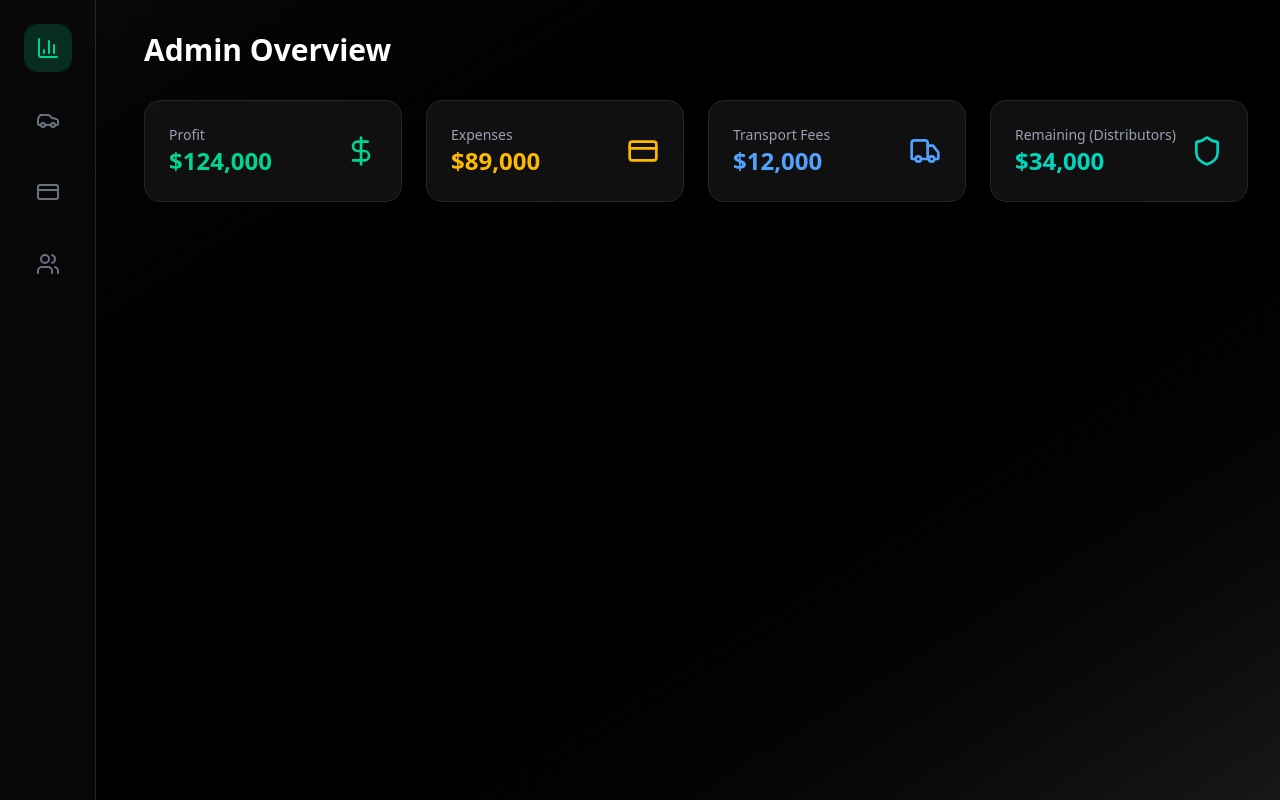
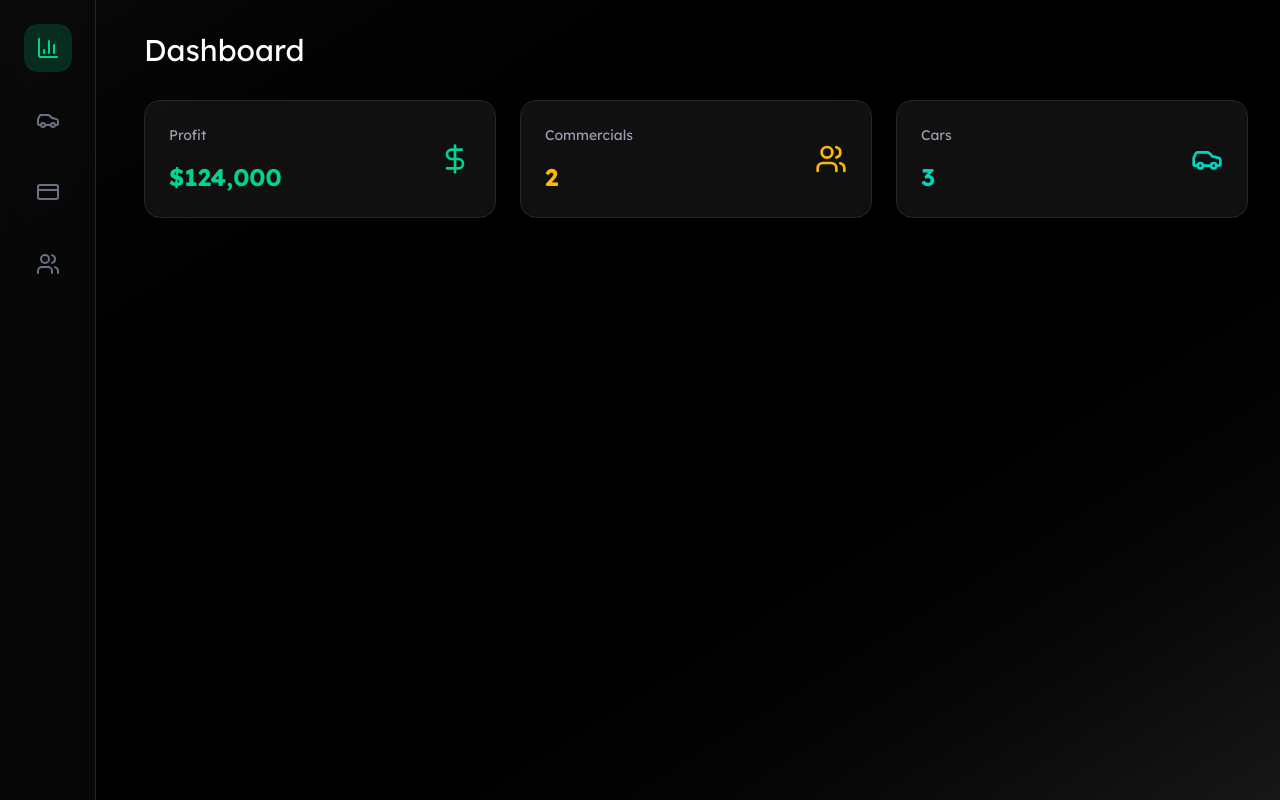
Before and after one commit to Nxwfel/Palmier-Auto, a React (Vite) app: page /admin in a window 1280 px wide. Built offline with nearby package versions, Linux system fonts and the light colour scheme; a web font is replaced by a local one.

Commit message:
Admin page updated

```diff
--- a/src/Pages/Admin.jsx
+++ b/src/Pages/Admin.jsx
@@ -7,10 +7,10 @@ import {
   Plus,
   Eye,
   Lock,
-  Package,
   CreditCard,
   BarChart3,
-  Shield,
+  Trash,
+  Edit,
 } from "lucide-react";
 import { motion, AnimatePresence } from "framer-motion";
 
@@ -26,32 +26,138 @@ const Card = ({ children, className = "" }) => (
 const StatCard = ({ icon: Icon, label, value, color }) => (
   <Card className="flex items-center justify-between">
     <div>
-      <p className="text-gray-400 text-sm">{label}</p>
+      <p className="text-gray-400 text-sm mb-[2vh]">{label}</p>
       <h3 className={`text-2xl font-bold ${color}`}>{value}</h3>
     </div>
     <Icon className={`${color} w-8 h-8`} />
   </Card>
 );
 
+const BarChart = ({ data = [] }) => {
+  const max = Math.max(...data.map((d) => d.value), 1);
+  return (
+    <div className="space-y-4">
+      {data.map((d) => (
+        <div key={d.label}>
+          <div className="flex justify-between mb-1 text-sm text-gray-300">
+            <span>{d.label}</span>
+            <span className="font-semibold">${d.value.toLocaleString()}</span>
+          </div>
+          <div className="w-full bg-neutral-800 rounded h-3">
+            <div
+              className="h-3 rounded"
+              style={{ width: `${(d.value / max) * 100}%`, background: d.color }}
+            />
+          </div>
+        </div>
+      ))}
+    </div>
+  );
+};
+
 const Admin = () => {
   const [activeTab, setActiveTab] = useState("overview");
-  const [commercials, setCommercials] = useState([
-    { id: 1, name: "Yacine", phone: "0667452891", email: "yacine@dealer.com", password: "******" },
-    { id: 2, name: "Amir", phone: "0671128457", email: "amir@dealer.com", password: "******" },
+  const [search, setSearch] = useState("");
+  const [currencies, setCurrencies] = useState({
+    Dirham: 1,
+    Euro: 10.9,
+    Dollar: 10.2,
+    CanadianDollar: 7.3,
+  });
+
+  const [cars, setCars] = useState([
+    {
+      id: "ORD-1203",
+      model: "BMW X5",
+      distributor: "Munich Motors",
+      price: 67000,
+      currency: "Euro",
+      status: "Ordered",
+    },
+    {
+      id: "ORD-1432",
+      model: "Tesla Model 3",
+      distributor: "EV World",
+      price: 51000,
+      currency: "Dollar",
+      status: "In Storage",
+    },
+    {
+      id: "ORD-1579",
+      model: "Mercedes C-Class",
+      distributor: "AutoLux Paris",
+      price: 58000,
+      currency: "Euro",
+      status: "Delivered",
+    },
   ]);
 
-  const [cars, setCars] = useState([
-    { id: "ORD-1203", model: "BMW X5", status: "Ordered", distributor: "Munich Motors", price: 67000 },
-    { id: "ORD-1432", model: "Tesla Model 3", status: "In Storage", distributor: "EV World", price: 51000 },
-    { id: "ORD-1579", model: "Mercedes C-Class", status: "Delivered", distributor: "AutoLux Paris", price: 58000 },
+  const [distributors, setDistributors] = useState([
+    { id: 1, name: "Munich Motors", owes: 12000, paid: 20000 },
+    { id: 2, name: "AutoLux Paris", owes: 0, paid: 30000 },
   ]);
 
-  const [finances] = useState({
+  const [expenses, setExpenses] = useState({
+    transport: 12000,
+    carFees: 80000,
+    douane: 7000,
+  });
+
+  const [commercials, setCommercials] = useState([
+    {
+      id: 1,
+      name: "Yacine",
+      phone: "0667452891",
+      email: "yacine@dealer.com",
+      password: "******",
+      sold: 5,
+      earnings: 2500,
+    },
+    {
+      id: 2,
+      name: "Amir",
+      phone: "0671128457",
+      email: "amir@dealer.com",
+      password: "******",
+      sold: 3,
+      earnings: 1800,
+    },
+  ]);
+
+  const finances = {
     profit: 124000,
-    expenses: 89000,
-    transportFees: 12000,
-    distributorsRemaining: 34000,
-  });
+    expenses:
+      expenses.transport + expenses.carFees + expenses.douane,
+    distributorsRemaining: distributors.reduce(
+      (acc, d) => acc + d.owes,
+      0
+    ),
+  };
+
+  // 🔧 Handlers
+  const addCar = () => {
+    const model = prompt("Enter car model:");
+    const distributor = prompt("Enter distributor:");
+    const price = parseFloat(prompt("Enter price:"));
+    const currency = prompt("Currency (Dirham, Euro, Dollar, CanadianDollar):");
+    if (model && distributor && price) {
+      setCars((prev) => [
+        ...prev,
+        {
+          id: `ORD-${Math.floor(Math.random() * 10000)}`,
+          model,
+          distributor,
+          price,
+          currency,
+          status: "Ordered",
+        },
+      ]);
+    }
+  };
+
+  const removeCar = (id) => {
+    setCars((prev) => prev.filter((c) => c.id !== id));
+  };
 
   const generatePassword = (id) => {
     const newPassword = Math.random().toString(36).slice(-8);
@@ -60,20 +166,30 @@ const Admin = () => {
     );
   };
 
-  const addCommercial = () => {
-    const name = prompt("Enter commercial name:");
-    const email = prompt("Enter commercial email:");
-    const phone = prompt("Enter phone number:");
-    if (name && email && phone) {
-      setCommercials((prev) => [
-        ...prev,
-        { id: Date.now(), name, email, phone, password: "******" },
-      ]);
-    }
+  const updateDistributor = (id, field, value) => {
+    setDistributors((prev) =>
+      prev.map((d) =>
+        d.id === id ? { ...d, [field]: parseFloat(value) || 0 } : d
+      )
+    );
   };
 
+  const updateCurrency = (cur, val) => {
+    setCurrencies((prev) => ({
+      ...prev,
+      [cur]: parseFloat(val) || prev[cur],
+    }));
+  };
+
+  const filteredCars = cars.filter(
+    (c) =>
+      c.model.toLowerCase().includes(search.toLowerCase()) ||
+      c.distributor.toLowerCase().includes(search.toLowerCase()) ||
+      c.id.toLowerCase().includes(search.toLowerCase())
+  );
+
   return (
-    <div className="min-h-screen bg-gradient-to-br from-neutral-950 via-black to-neutral-900 text-white flex">
+    <div className="min-h-screen font-main bg-gradient-to-br from-neutral-950 via-black to-neutral-900 text-white flex">
       {/* Sidebar */}
       <aside className="w-20 md:w-24 flex flex-col items-center py-6 space-y-6 border-r border-neutral-800 bg-neutral-950/70 backdrop-blur-md fixed left-0 top-0 h-full">
         {[
@@ -109,12 +225,26 @@ const Admin = () => {
               transition={{ duration: 0.4 }}
               className="space-y-8"
             >
-              <h1 className="text-3xl font-bold">Admin Overview</h1>
-              <div className="grid grid-cols-1 md:grid-cols-4 gap-6">
-                <StatCard icon={DollarSign} label="Profit" value={`$${finances.profit.toLocaleString()}`} color="text-emerald-400" />
-                <StatCard icon={CreditCard} label="Expenses" value={`$${finances.expenses.toLocaleString()}`} color="text-amber-400" />
-                <StatCard icon={Truck} label="Transport Fees" value={`$${finances.transportFees.toLocaleString()}`} color="text-blue-400" />
-                <StatCard icon={Shield} label="Remaining (Distributors)" value={`$${finances.distributorsRemaining.toLocaleString()}`} color="text-teal-400" />
+              <h1 className="text-3xl font-main">Dashboard</h1>
+              <div className="grid grid-cols-1 md:grid-cols-3 gap-6">
+                <StatCard
+                  icon={DollarSign}
+                  label="Profit"
+                  value={`$${finances.profit.toLocaleString()}`}
+                  color="text-emerald-400"
+                />
+                <StatCard
+                  icon={Users}
+                  label="Commercials"
+                  value={commercials.length}
+                  color="text-amber-400"
+                />
+                <StatCard
+                  icon={Car}
+                  label="Cars"
+                  value={cars.length}
+                  color="text-teal-400"
+                />
               </div>
             </motion.div>
           )}
@@ -127,29 +257,63 @@ const Admin = () => {
               exit={{ opacity: 0, y: -15 }}
               transition={{ duration: 0.4 }}
             >
-              <h1 className="text-3xl font-bold mb-6">Cars Overview</h1>
+              <div className="flex items-center justify-between mb-6">
+                <h1 className="text-3xl font-bold">Cars Overview</h1>
+                <div className="flex gap-4">
+                  <input
+                    type="text"
+                    value={search}
+                    onChange={(e) => setSearch(e.target.value)}
+                    placeholder="Search car..."
+                    className="px-3 py-2 rounded-xl bg-neutral-800 text-white text-sm focus:outline-none"
+                  />
+                  <button
+                    onClick={addCar}
+                    className="flex items-center gap-2 bg-emerald-500/20 text-emerald-400 px-4 py-2 rounded-xl hover:bg-emerald-500/30 transition"
+                  >
+                    <Plus className="w-4 h-4" /> Add Car
+                  </button>
+                </div>
+              </div>
               <Card>
                 <table className="w-full">
                   <thead>
                     <tr className="text-left text-gray-400 text-sm border-b border-neutral-700">
                       <th className="py-3 px-4">Order ID</th>
                       <th className="py-3 px-4">Model</th>
-                      <th className="py-3 px-4">Status</th>
                       <th className="py-3 px-4">Distributor</th>
                       <th className="py-3 px-4">Price</th>
+                      <th className="py-3 px-4">Currency</th>
+                      <th className="py-3 px-4 text-right">Actions</th>
                     </tr>
                   </thead>
                   <tbody>
-                    {cars.map((car) => (
+                    {filteredCars.map((car) => (
                       <tr
                         key={car.id}
                         className="border-b border-neutral-800/50 hover:bg-white/5 transition"
                       >
-                        <td className="py-3 px-4 text-emerald-400 font-mono">{car.id}</td>
+                        <td className="py-3 px-4 text-emerald-400 font-mono">
+                          {car.id}
+                        </td>
                         <td className="py-3 px-4">{car.model}</td>
-                        <td className="py-3 px-4 text-gray-300">{car.status}</td>
-                        <td className="py-3 px-4 text-gray-400">{car.distributor}</td>
-                        <td className="py-3 px-4 font-bold text-white">${car.price.toLocaleString()}</td>
+                        <td className="py-3 px-4 text-gray-300">
+                          {car.distributor}
+                        </td>
+                        <td className="py-3 px-4 font-bold text-white">
+                          {car.price.toLocaleString()}
+                        </td>
+                        <td className="py-3 px-4 text-gray-400">
+                          {car.currency}
+                        </td>
+                        <td className="py-3 px-4 text-right">
+                          <button
+                            onClick={() => removeCar(car.id)}
+                            className="text-red-400 hover:text-red-300"
+                          >
+                            <Trash className="w-5 h-5 inline" />
+                          </button>
+                        </td>
                       </tr>
                     ))}
                   </tbody>
@@ -165,43 +329,102 @@ const Admin = () => {
               animate={{ opacity: 1, y: 0 }}
               exit={{ opacity: 0, y: -15 }}
               transition={{ duration: 0.4 }}
+              className="space-y-6"
             >
-              <h1 className="text-3xl font-bold mb-6">Payments Management</h1>
-              <div className="grid grid-cols-1 md:grid-cols-2 gap-6">
-                <Card>
-                  <h3 className="text-lg font-bold mb-4">Distributor Payments</h3>
-                  <p className="text-gray-400 text-sm mb-4">
-                    Track outgoing payments to distributors and their remaining balances.
-                  </p>
-                  <ul className="space-y-3">
-                    <li className="flex justify-between text-sm bg-white/5 p-3 rounded-lg">
-                      <span>Munich Motors</span>
-                      <span className="text-amber-400">Remaining: $12,000</span>
-                    </li>
-                    <li className="flex justify-between text-sm bg-white/5 p-3 rounded-lg">
-                      <span>AutoLux Paris</span>
-                      <span className="text-emerald-400">Paid in full</span>
-                    </li>
-                  </ul>
-                </Card>
+              <h1 className="text-3xl font-bold mb-4">
+                Payments & Financials
+              </h1>
 
-                <Card>
-                  <h3 className="text-lg font-bold mb-4">Transport Fees</h3>
-                  <p className="text-gray-400 text-sm mb-4">
-                    Monitor the transport costs for each car shipment.
-                  </p>
-                  <ul className="space-y-3">
-                    <li className="flex justify-between text-sm bg-white/5 p-3 rounded-lg">
-                      <span>Tesla Model 3</span>
-                      <span className="text-gray-300">$1,400</span>
-                    </li>
-                    <li className="flex justify-between text-sm bg-white/5 p-3 rounded-lg">
-                      <span>BMW X5</span>
-                      <span className="text-gray-300">$2,000</span>
-                    </li>
-                  </ul>
-                </Card>
-              </div>
+              {/* Distributors */}
+              <Card>
+                <h3 className="text-lg font-bold mb-4">
+                  Distributor Balances
+                </h3>
+                <table className="w-full">
+                  <thead>
+                    <tr className="text-left text-gray-400 text-sm border-b border-neutral-700">
+                      <th className="py-3 px-4">Name</th>
+                      <th className="py-3 px-4">Owes ($)</th>
+                      <th className="py-3 px-4">Paid ($)</th>
+                    </tr>
+                  </thead>
+                  <tbody>
+                    {distributors.map((d) => (
+                      <tr
+                        key={d.id}
+                        className="border-b border-neutral-800/50 hover:bg-white/5 transition"
+                      >
+                        <td className="py-3 px-4 font-medium">{d.name}</td>
+                        <td className="py-3 px-4">
+                          <input
+                            type="number"
+                            value={d.owes}
+                            onChange={(e) =>
+                              updateDistributor(d.id, "owes", e.target.value)
+                            }
+                            className="w-24 bg-neutral-800 rounded p-1 text-center"
+                          />
+                        </td>
+                        <td className="py-3 px-4">
+                          <input
+                            type="number"
+                            value={d.paid}
+                            onChange={(e) =>
+                              updateDistributor(d.id, "paid", e.target.value)
+                            }
+                            className="w-24 bg-neutral-800 rounded p-1 text-center"
+                          />
+                        </td>
+                      </tr>
+                    ))}
+                  </tbody>
+                </table>
+              </Card>
+
+              {/* Currency rates */}
+              <Card>
+                <h3 className="text-lg font-bold mb-4">Currency Rates</h3>
+                <div className="grid grid-cols-2 md:grid-cols-4 gap-4">
+                  {Object.entries(currencies).map(([cur, val]) => (
+                    <div key={cur}>
+                      <p className="text-gray-400 text-sm mb-1">{cur}</p>
+                      <input
+                        type="number"
+                        value={val}
+                        onChange={(e) =>
+                          updateCurrency(cur, e.target.value)
+                        }
+                        className="w-full bg-neutral-800 rounded p-2 text-center"
+                      />
+                    </div>
+                  ))}
+                </div>
+              </Card>
+
+              {/* Expenses */}
+              <Card>
+                <h3 className="text-lg font-bold mb-4">Expenses</h3>
+                <div className="grid grid-cols-3 gap-4">
+                  {Object.entries(expenses).map(([key, val]) => (
+                    <div key={key}>
+                      <p className="text-gray-400 text-sm capitalize mb-1">
+                        {key}
+                      </p>
+                      <input
+                        type="number"
+                        value={val}
+                        onChange={(e) =>
+                          setExpenses({
+                            ...expenses,
+                            [key]: parseFloat(e.target.value) || 0,
+                          })
+                        }
+                        className="w-full bg-neutral-800 rounded p-2 text-center"
+                      />
+                    </div>
+                  ))}
+                </div>
+              </Card>
             </motion.div>
           )}
 
@@ -212,16 +435,9 @@ const Admin = () => {
               animate={{ opacity: 1, y: 0 }}
               exit={{ opacity: 0, y: -15 }}
               transition={{ duration: 0.4 }}
-              className="space-y-8"
             >
-              <div className="flex items-center justify-between">
+              <div className="flex items-center justify-between mb-6">
                 <h1 className="text-3xl font-bold">Commercial Management</h1>
-                <button
-                  onClick={addCommercial}
-                  className="flex items-center gap-2 bg-emerald-500/20 text-emerald-400 px-4 py-2 rounded-xl hover:bg-emerald-500/30 transition"
-                >
-                  <Plus className="w-4 h-4" /> Add New
-                </button>
               </div>
               <Card>
                 <table className="w-full">
@@ -230,26 +446,34 @@ const Admin = () => {
                       <th className="py-3 px-4">Name</th>
                       <th className="py-3 px-4">Email</th>
                       <th className="py-3 px-4">Phone</th>
+                      <th className="py-3 px-4">Cars Sold</th>
+                      <th className="py-3 px-4">Earnings ($)</th>
                       <th className="py-3 px-4">Password</th>
                       <th className="py-3 px-4 text-right">Actions</th>
                     </tr>
                   </thead>
                   <tbody>
                     {commercials.map((c) => (
-                      <tr key={c.id} className="border-b border-neutral-800/50 hover:bg-white/5 transition">
+                      <tr
+                        key={c.id}
+                        className="border-b border-neutral-800/50 hover:bg-white/5 transition"
+                      >
                         <td className="py-3 px-4 font-medium">{c.name}</td>
                         <td className="py-3 px-4 text-gray-300">{c.email}</td>
                         <td className="py-3 px-4 text-gray-400">{c.phone}</td>
-                        <td className="py-3 px-4 text-gray-500">{c.password}</td>
+                        <td className="py-3 px-4 text-center">{c.sold}</td>
+                        <td className="py-3 px-4 text-center text-emerald-400">
+                          {c.earnings}
+                        </td>
+                        <td className="py-3 px-4 text-gray-500">
+                          {c.password}
+                        </td>
                         <td className="py-3 px-4 text-right">
                           <button
                             onClick={() => generatePassword(c.id)}
-                            className="text-emerald-400 hover:text-emerald-300 mr-3"
+                            className="text-emerald-400 hover:text-emerald-300"
                           >
                             <Lock className="w-5 h-5 inline" /> Generate
-                          </button>
-                          <button className="text-blue-400 hover:text-blue-300">
-                            <Eye className="w-5 h-5 inline" /> View
                           </button>
                         </td>
                       </tr>
--- a/src/main.jsx
+++ b/src/main.jsx
@@ -19,6 +19,8 @@ createRoot(document.getElementById('root')).render(
         <Route path='/inventory' element={<Inventory/>} />
         <Route path='/car' element={<CarDetails/>} />
         <Route path='/account' element={<UserAccount/>} />
+        <Route path='*' element={<h1 className='text-center mt-20 text-3xl'>404 - Page Not Found</h1>} />
+        <Route path='/admin' element={<Admin/>} />
       </Routes>
     </BrowserRouter>
   </StrictMode>
```
